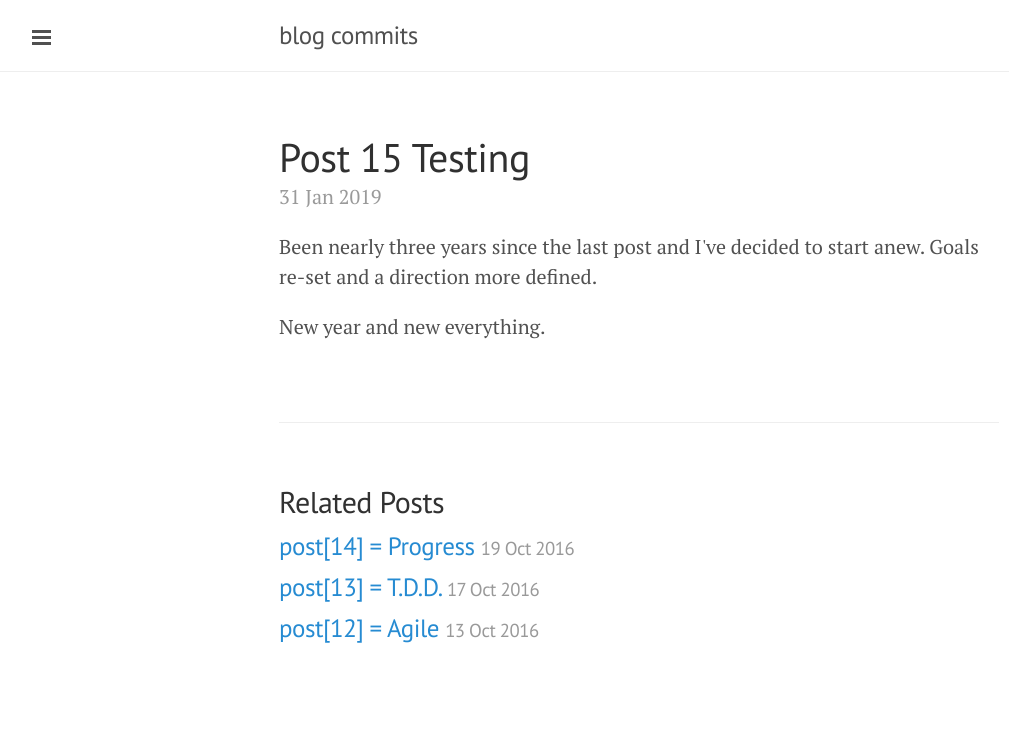
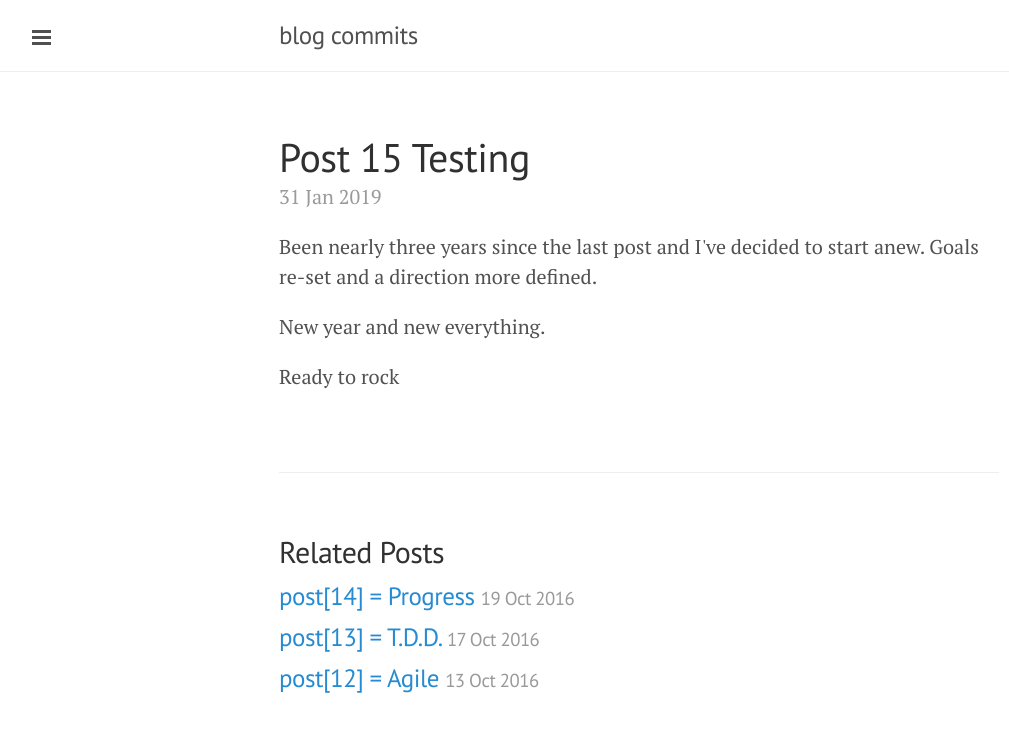
Before and after one commit to ohnomobro/ohnomobro.github.io, a Jekyll site: the page built from _posts/2019-01-31-post-15-testing.markdown, in a window 1280 px wide. Shown: the top 732 px of the page, without its empty margins (1-1010 px from the left). Built offline with Jekyll 4.4.1, drawn with Linux system fonts in a browser that asks for light colours; our own code applies the rules of GitHub Pages for plain Markdown files.

Commit message:
Post Update: post[15] = Testing, Testing

```diff
--- a/_posts/2019-01-31-post-15-testing.markdown
+++ b/_posts/2019-01-31-post-15-testing.markdown
@@ -1,2 +1,3 @@
 <p>Been nearly three years since the last post and I've decided to start anew. Goals re-set and a direction more defined.</p>
 <p> New year and new everything. </p>
+<p> Ready to rock</p>
```
